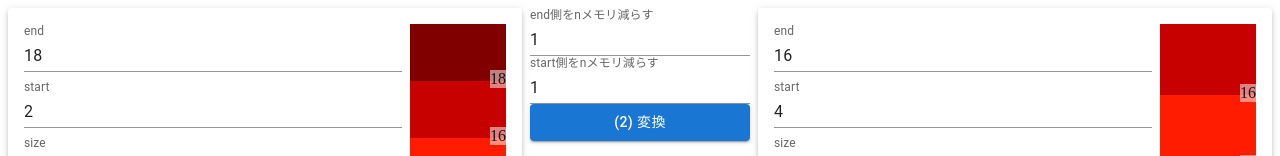
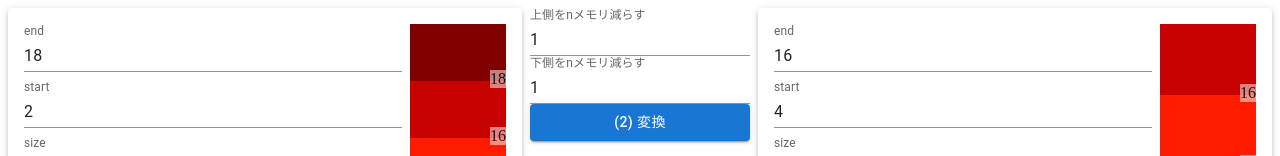
Before and after one commit to unaguna/gradation-mapping-react, a React app: page / in a window 1280 px wide. Shown: the top 156 px of the page. Built offline with nearby package versions, Linux system fonts and the light colour scheme; the HTML template or start-up script is replaced by a standard one.

Commit message:
💄text

```diff
--- a/src/App.tsx
+++ b/src/App.tsx
@@ -98,14 +98,14 @@ export const App: React.FC = () => {
       <TextField
         value={deltaEnd}
         onChange={e => setDeltaEnd(e.target.value)}
-        label="end側をnメモリ減らす"
+        label="上側をnメモリ減らす"
         variant="standard"
         inputProps={{ inputMode: 'numeric', pattern: '-?[0-9]*' }}
       />
       <TextField
         value={deltaStart}
         onChange={e => setDeltaStart(e.target.value)}
-        label="start側をnメモリ減らす"
+        label="下側をnメモリ減らす"
         variant="standard"
         inputProps={{ inputMode: 'numeric', pattern: '-?[0-9]*' }}
       />
```
